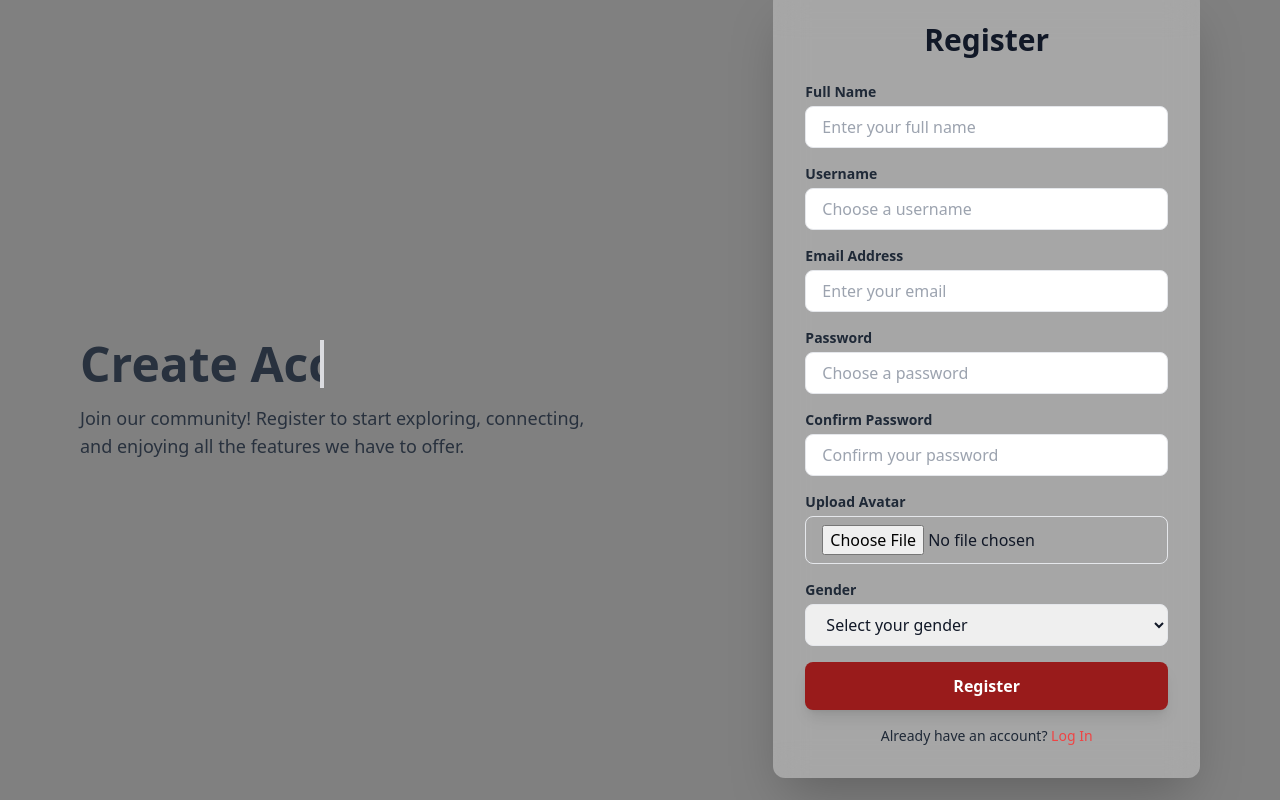
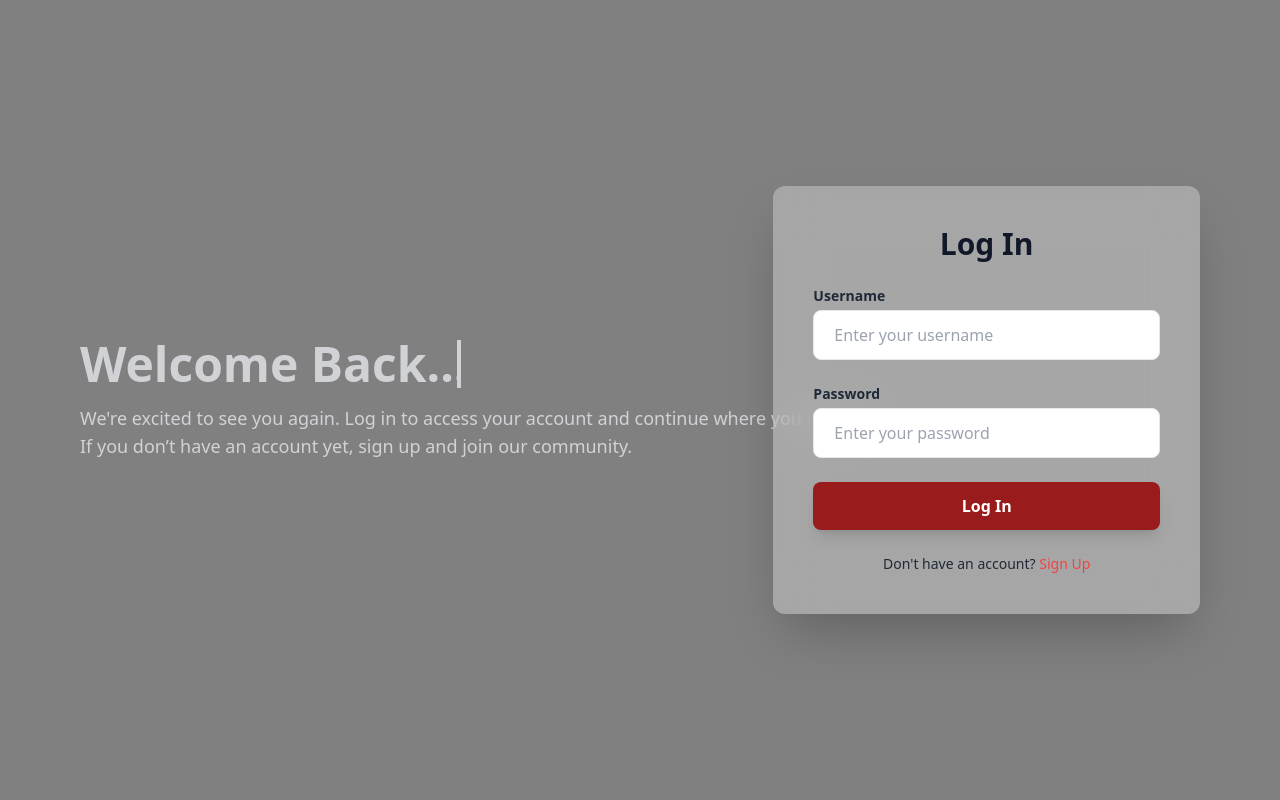
Before and after one commit to AKashT1729/Real-time-chat-app, a React (Vite) app in the folder frontend/: page / in a window 1280 px wide. Built offline with nearby package versions, Linux system fonts and the light colour scheme.

Commit message:
localhost  Url add

```diff
--- a/frontend/src/App.jsx
+++ b/frontend/src/App.jsx
@@ -7,8 +7,8 @@ function App() {
     <>
       <div className="relative w-screen h-screen overflow-hidden">
 
-         <Register/>
-
+         {/* <Register/> */}
+        <LogIn/>
       </div>
     </>
   );
--- a/frontend/src/pages/LogIn.jsx
+++ b/frontend/src/pages/LogIn.jsx
@@ -1,6 +1,8 @@
 import React from "react";
 import { Link } from "react-router-dom";
 import { useForm } from "react-hook-form";
+import axios from "axios";
+import { URL } from "../utils/Url";
 
 const LogIn = () => {
   const {
@@ -10,8 +12,17 @@ const LogIn = () => {
   } = useForm();
   const onSubmit = async (data) => {
     try {
+      const response = await axios.post(`${URL}/users/login`,data)
+      console.log(response.data);
+
 
     } catch (error) {
+      if (error.response && error.response.status === 404) {
+        alert("User not exists. Please try a different email or username.");
+      } else {
+        console.error("Error while LogIn :", error)
+        alert("Failed to LogIn. Please try again.");
+      }
 
     }
   };
--- a/frontend/src/pages/Register.jsx
+++ b/frontend/src/pages/Register.jsx
@@ -2,6 +2,7 @@ import React from "react";
 import { useForm } from "react-hook-form";
 import { Link } from "react-router-dom";
 import axios from "axios";
+import { URL } from "../utils/Url";
 
 const Register = () => {
   const {
@@ -23,7 +24,7 @@ const Register = () => {
         }
       });
       const response = await axios.post(
-        "http://localhost:8000/api/v1/users/register",
+        `${URL}/users/register`,
         formData,
         {
           headers: {
--- /dev/null
+++ b/frontend/src/utils/Url.jsx
@@ -0,0 +1 @@
+export const URL = "http://localhost:8000/api/v1"
```
